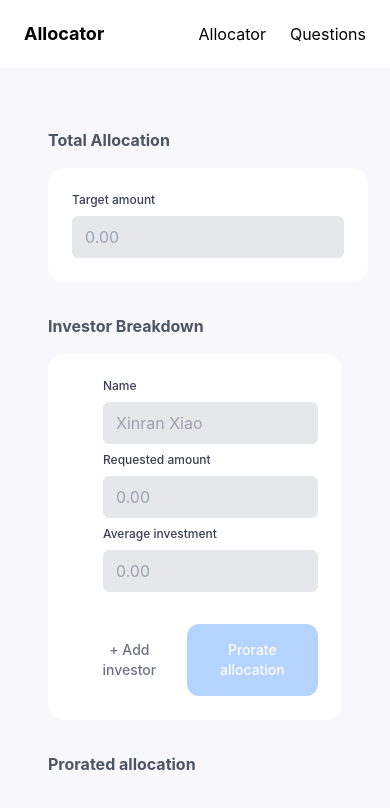
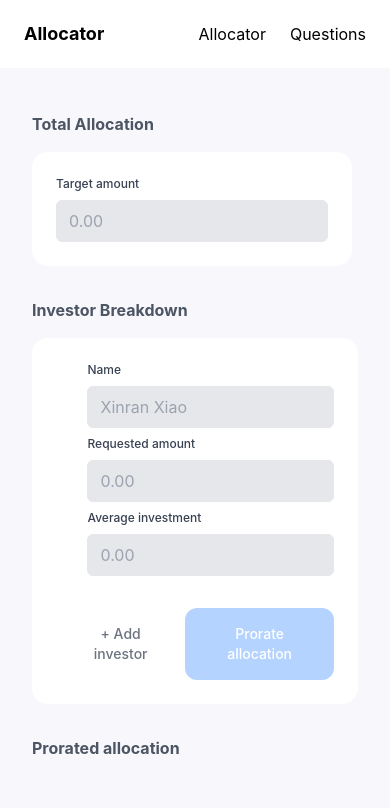
Before and after one commit to simpleshadow/angellist-venture-take-home-project, a Next.js app: page /deals/allocator in a window 390 px wide. Shown: the top 808 px of the page. Built offline with nearby package versions, Linux system fonts and the light colour scheme.

Commit message:
improve mobile padding

```diff
--- a/src/pages/_app.tsx
+++ b/src/pages/_app.tsx
@@ -40,7 +40,7 @@ const MyApp = ({ Component, pageProps }: AppProps) => {
       </Head>
 
       <Nav title={navLinks.find((link) => link.href === router.pathname)?.title || ''} links={navLinks} />
-      <div className="h-screen overflow-x-hidden bg-angellist-off-white pb-8 px-12 pt-32 md:pt-44">
+      <div className="overflow-x-hidden bg-angellist-off-white pb-8 px-8 md:px-12 pt-28 md:pt-44">
         <Component {...pageProps} />
         <Disclaimer />
       </div>
```
